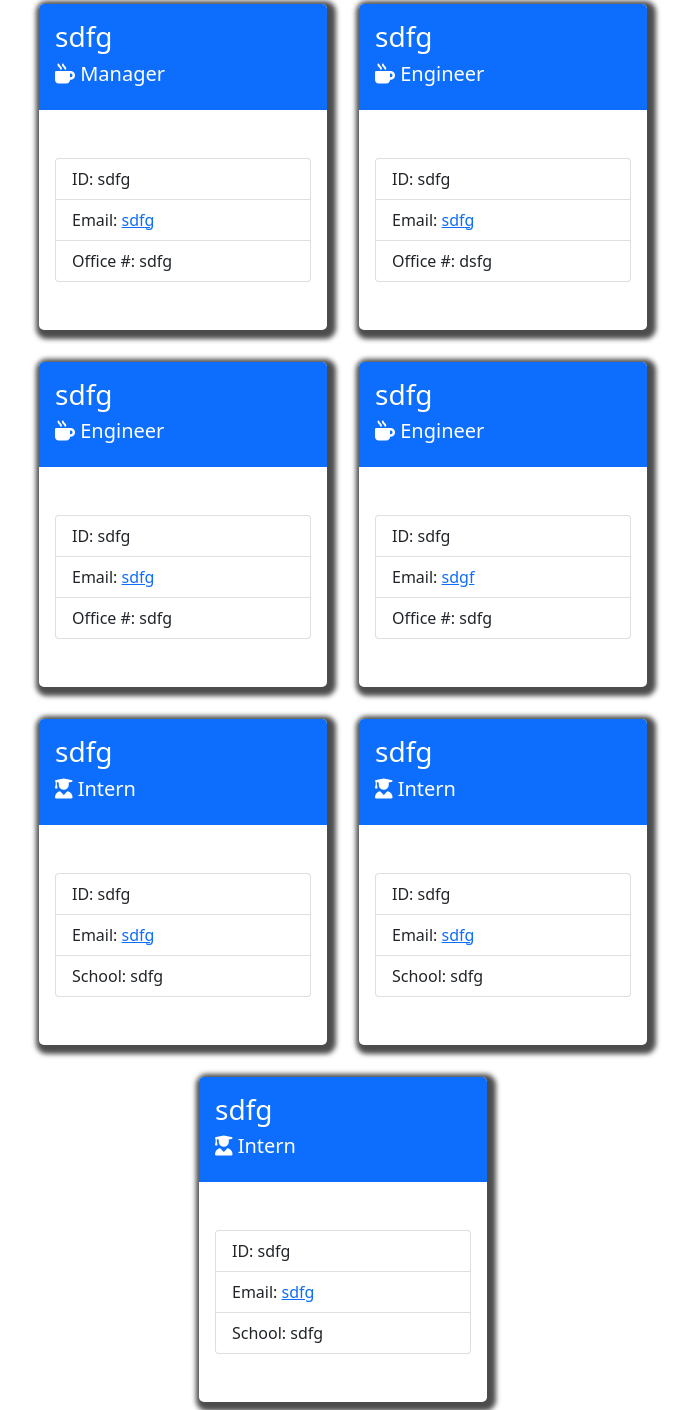
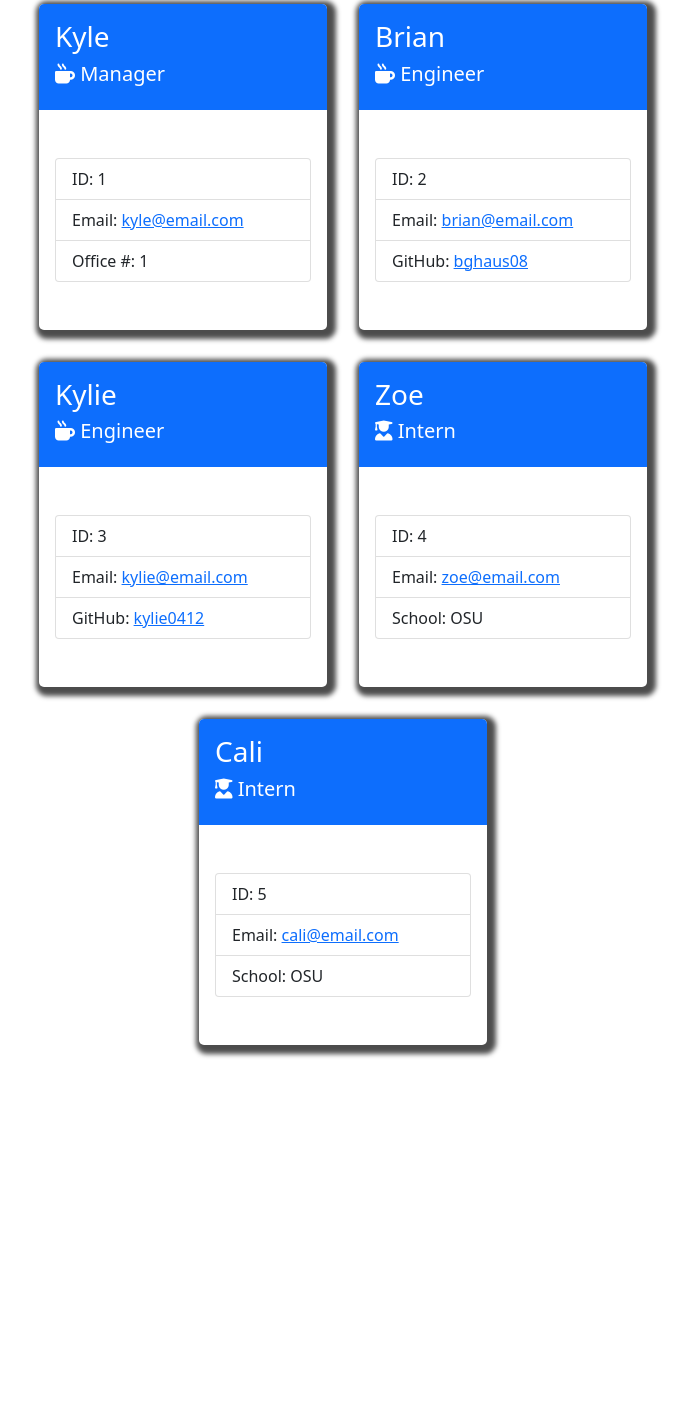
Before and after one commit to Youngin9210/TeamProfile-Generator, a website: page dist/team.html in a window 1280 px wide. Shown: the part 180-1590 px from the top of the page, without its empty margins (297-988 px from the left). After the commit the page ends 1241 px from the top, so only its background shows below. Drawn offline with nearby package versions, Linux system fonts and the light colour scheme.

Commit message:
created updated example using app

```diff
--- a/dist/team.html
+++ b/dist/team.html
@@ -46,16 +46,16 @@
 					<!-- Manager Template -->
 					<div class="card employeeCard" style="width: 18rem">
 						<div class="card-body bg-primary text-white">
-							<h3 class="card-title">sdfg</h3>
+							<h3 class="card-title">Kyle</h3>
 							<h5><i class="fas fa-mug-hot"></i> Manager</h5>
 						</div>
 						<div class="mx-3 my-5">
 							<ul class="list-group">
-								<li class="list-group-item">ID: sdfg</li>
+								<li class="list-group-item">ID: 1</li>
 								<li class="list-group-item">
-									Email: <a href="mailto:sdfg">sdfg</a>
+									Email: <a href="mailto:kyle@email.com">kyle@email.com</a>
 								</li>
-								<li class="list-group-item">Office #: sdfg</li>
+								<li class="list-group-item">Office #: 1</li>
 							</ul>
 						</div>
 					</div>
@@ -63,16 +63,16 @@
 					<!-- Engineer Template -->
 					<div class="card employeeCard" style="width: 18rem">
 						<div class="card-body bg-primary text-white">
-							<h3 class="card-title">sdfg</h3>
+							<h3 class="card-title">Brian</h3>
 							<h5><i class="fas fa-mug-hot"></i> Engineer</h5>
 						</div>
 						<div class="mx-3 my-5">
 							<ul class="list-group">
-								<li class="list-group-item">ID: sdfg</li>
+								<li class="list-group-item">ID: 2</li>
 								<li class="list-group-item">
-									Email: <a href="mailto:sdfg">sdfg</a>
+									Email: <a href="mailto:brian@email.com">brian@email.com</a>
 								</li>
-								<li class="list-group-item">Office #: dsfg</li>
+								<li class="list-group-item">GitHub: <a href="https://github.com/bghaus08">bghaus08</a></li>
 							</ul>
 						</div>
 					</div>
@@ -80,33 +80,16 @@
 					<!-- Engineer Template -->
 					<div class="card employeeCard" style="width: 18rem">
 						<div class="card-body bg-primary text-white">
-							<h3 class="card-title">sdfg</h3>
+							<h3 class="card-title">Kylie</h3>
 							<h5><i class="fas fa-mug-hot"></i> Engineer</h5>
 						</div>
 						<div class="mx-3 my-5">
 							<ul class="list-group">
-								<li class="list-group-item">ID: sdfg</li>
+								<li class="list-group-item">ID: 3</li>
 								<li class="list-group-item">
-									Email: <a href="mailto:sdfg">sdfg</a>
+									Email: <a href="mailto:kylie@email.com">kylie@email.com</a>
 								</li>
-								<li class="list-group-item">Office #: sdfg</li>
-							</ul>
-						</div>
-					</div>
-
-					<!-- Engineer Template -->
-					<div class="card employeeCard" style="width: 18rem">
-						<div class="card-body bg-primary text-white">
-							<h3 class="card-title">sdfg</h3>
-							<h5><i class="fas fa-mug-hot"></i> Engineer</h5>
-						</div>
-						<div class="mx-3 my-5">
-							<ul class="list-group">
-								<li class="list-group-item">ID: sdfg</li>
-								<li class="list-group-item">
-									Email: <a href="mailto:sdgf">sdgf</a>
-								</li>
-								<li class="list-group-item">Office #: sdfg</li>
+								<li class="list-group-item">GitHub: <a href="https://github.com/kylie0412">kylie0412</a></li>
 							</ul>
 						</div>
 					</div>
@@ -114,16 +97,16 @@
 			    <!-- Intern Template -->
 			    <div class="card employeeCard" style="width: 18rem">
 			    	<div class="card-body bg-primary text-white">
-			    		<h3 class="card-title">sdfg</h3>
+			    		<h3 class="card-title">Zoe</h3>
 			    		<h5><i class="fas fa-user-graduate"></i> Intern</h5>
 			    	</div>
 			    	<div class="mx-3 my-5">
 			    		<ul class="list-group">
-			    			<li class="list-group-item">ID: sdfg</li>
+			    			<li class="list-group-item">ID: 4</li>
 			    			<li class="list-group-item">
-			    				Email: <a href="mailto:sdfg">sdfg</a>
+			    				Email: <a href="mailto:zoe@email.com">zoe@email.com</a>
 			    			</li>
-			    			<li class="list-group-item">School: sdfg</li>
+			    			<li class="list-group-item">School: OSU</li>
 			    		</ul>
 			    	</div>
 			    </div>
@@ -131,33 +114,16 @@
 			    <!-- Intern Template -->
 			    <div class="card employeeCard" style="width: 18rem">
 			    	<div class="card-body bg-primary text-white">
-			    		<h3 class="card-title">sdfg</h3>
+			    		<h3 class="card-title">Cali</h3>
 			    		<h5><i class="fas fa-user-graduate"></i> Intern</h5>
 			    	</div>
 			    	<div class="mx-3 my-5">
 			    		<ul class="list-group">
-			    			<li class="list-group-item">ID: sdfg</li>
+			    			<li class="list-group-item">ID: 5</li>
 			    			<li class="list-group-item">
-			    				Email: <a href="mailto:sdfg">sdfg</a>
+			    				Email: <a href="mailto:cali@email.com">cali@email.com</a>
 			    			</li>
-			    			<li class="list-group-item">School: sdfg</li>
-			    		</ul>
-			    	</div>
-			    </div>
-
-			    <!-- Intern Template -->
-			    <div class="card employeeCard" style="width: 18rem">
-			    	<div class="card-body bg-primary text-white">
-			    		<h3 class="card-title">sdfg</h3>
-			    		<h5><i class="fas fa-user-graduate"></i> Intern</h5>
-			    	</div>
-			    	<div class="mx-3 my-5">
-			    		<ul class="list-group">
-			    			<li class="list-group-item">ID: sdfg</li>
-			    			<li class="list-group-item">
-			    				Email: <a href="mailto:sdfg">sdfg</a>
-			    			</li>
-			    			<li class="list-group-item">School: sdfg</li>
+			    			<li class="list-group-item">School: OSU</li>
 			    		</ul>
 			    	</div>
 			    </div>
```
